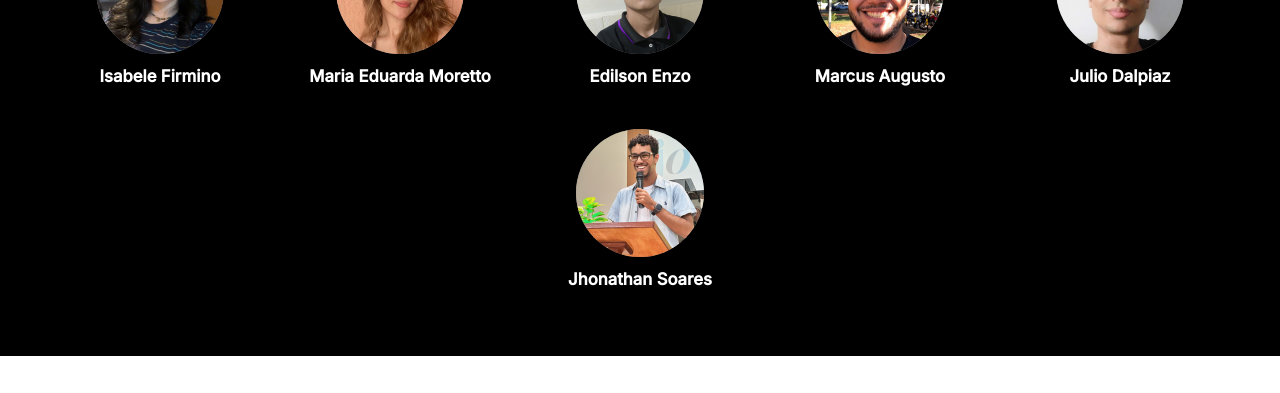
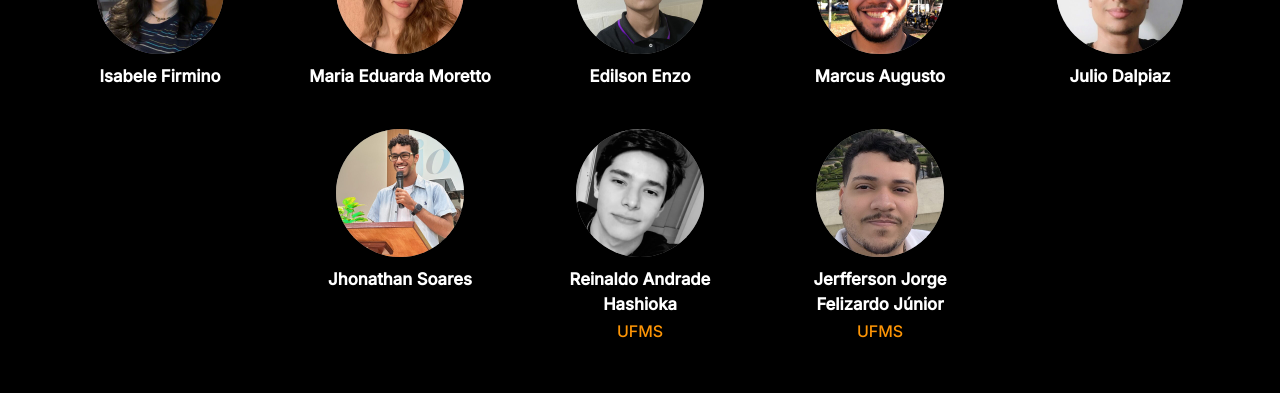
Before and after one commit to Mega-Jr-Git/SBSI-lp, a React (Vite) app: page / in a window 1280 px wide. Shown: the part 5860-6253 px from the top of the page. Built offline with nearby package versions, Linux system fonts and the light colour scheme; no server answers.

Commit message:
feat(organization): add Reinaldo Hashioka and Jerfferson Felizardo to the volunteer team

```diff
--- a/src/modules/organization/organization.data.ts
+++ b/src/modules/organization/organization.data.ts
@@ -259,4 +259,20 @@ export const organizationMembers: OrganizationMember[] = [
     group: "volunteer-team",
     photoUrl: "organization/jhonathan-soares.jpg",
   },
+  {
+    id: "reinaldo-hashioka",
+    name: "Reinaldo Andrade Hashioka",
+    role: { pt: "", en: "" },
+    institution: { pt: "UFMS", en: "UFMS" },
+    group: "volunteer-team",
+    photoUrl: "organization/reinaldo-hashioka.jpg",
+  },
+  {
+    id: "jerfferson-felizardo",
+    name: "Jerfferson Jorge Felizardo Júnior",
+    role: { pt: "", en: "" },
+    institution: { pt: "UFMS", en: "UFMS" },
+    group: "volunteer-team",
+    photoUrl: "organization/jerfferson-felizardo.jpg",
+  },
 ];
```
Also changed, not shown: public/organization/jerfferson-felizardo.jpg (added), public/organization/reinaldo-hashioka.jpg (added).
